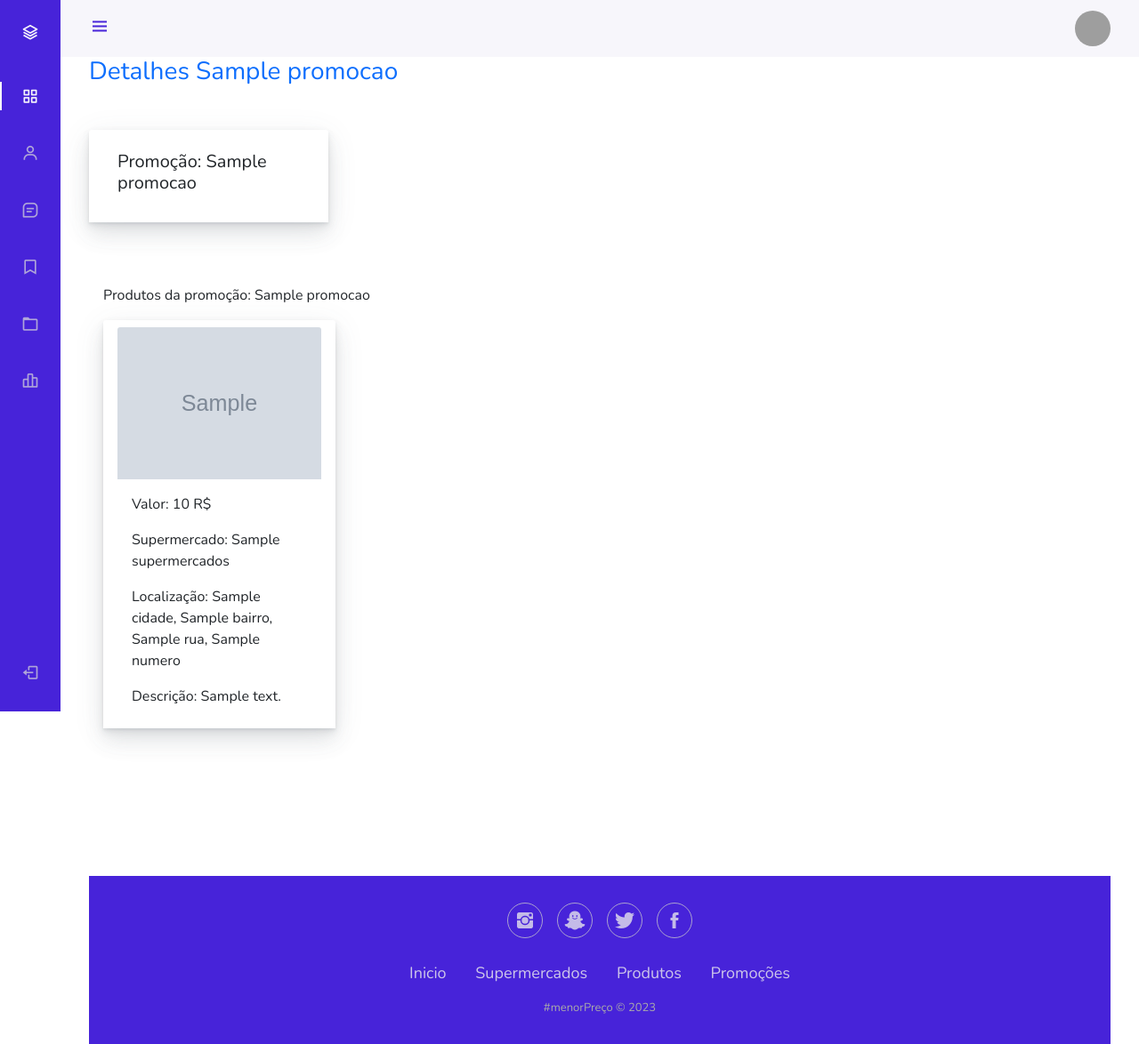
After one commit to GuilhermeFonseca10/menorPreco, a Django app: template apps/promocao/templates/promocao/promocao_detail_admin.html in a window 1280 px wide. The commit adds this page. Shown: the whole page at 89% size. Run offline with Django 4.2, Linux system fonts and the light colour scheme; the template is opened without the code that fills it: most values are stand-ins (such as "Sample title", 1, 10 or a date in 2020); grey boxes marked "Sample" are stand-in pictures; some libraries are stand-ins or nearby versions; grey boxes are pictures that could not be loaded.

Commit message:
adicionando promocoes no admin

```diff
--- /dev/null
+++ b/apps/promocao/templates/promocao/promocao_detail_admin.html
@@ -0,0 +1,66 @@
+{% extends "admin_base.html" %}
+{% load bootstrap5 %}
+
+{% load static %}
+
+{% block 'head' %}
+<link href="{% static 'core/core.css' %}" rel="stylesheet">
+{% endblock %}
+
+
+{% block 'body' %}
+<h3 class="text-primary mb-5 mt-5">Detalhes {{promocao.nome}}</h3>
+<section>
+    <div class="row">
+
+        <div class="col-lg-3 mb-3 gallery">
+
+            <div class="card card-header">
+                <div class="card-body">
+                    <h5 class="card-title">Promoção: {{promocao.nome}}</h5>
+
+
+
+                    <!-- <a href="" class="btn btn-outline-danger btn-sm"><i class="far fa-heart"></i></a> -->
+                </div>
+            </div>
+        </div>
+
+
+    </div>
+  </section>
+  </div>
+<br>
+  <div class="container geral">
+
+    <p>Produtos da promoção: {{promocao.nome}}</p>
+     <section>
+         <div class="row">
+             {% for produto in promocao.supermercados.produto_set.all %}
+             <div class="col-lg-3 mb-3 gallery">
+
+                 <div class="card card-header">
+
+                     {%if produto.imagem%}
+                         <img src="{{produto.imagem.url}}" class="card-img-top" alt="...">
+                     {%endif%}
+                     <div class="card-body">
+                        <p class="card-text">Valor: {{produto.valor}} R$</p>
+                        <p class="card-text">Supermercado: {{produto.supermercados}}</p>
+                        <p class="card-text">Localização: {{produto.supermercados.cidade}}, {{produto.supermercados.bairro}},
+                            {{produto.supermercados.rua}}, {{produto.supermercados.numero}}</p>
+                        <p class="card-text">Descrição: {{produto.descricao}}</p>
+
+
+
+                         <!-- <a href="" class="btn btn-outline-danger btn-sm"><i class="far fa-heart"></i></a> -->
+                     </div>
+
+                 </div>
+
+             </div>
+             {%endfor%}
+         </div>
+     </section>
+ </div>
+  {%endblock%}
--- a/apps/promocao/urls.py
+++ b/apps/promocao/urls.py
@@ -1,6 +1,7 @@
 from django.urls import path
 from promocao.views.promocao_create import PromocaoCreateView
 from promocao.views.promocao_detail import PromocaoDetailView
+from promocao.views.promocao_detail_admin import PromocaoAdminDetailView
 from promocao.views.promocao_list import PromocaoListView
 
 urlpatterns = [
@@ -11,4 +12,9 @@ urlpatterns = [
         PromocaoDetailView.as_view(),
         name="promocao_detail",
     ),
+    path(
+        "promocao_detail_admin/<int:pk>/",
+        PromocaoAdminDetailView.as_view(),
+        name="promocao_detail_admin",
+    ),
 ]
--- a/apps/supermercado/templates/supermercado/supermercado_detail_promocao.html
+++ b/apps/supermercado/templates/supermercado/supermercado_detail_promocao.html
@@ -28,7 +28,7 @@
                 <div class="card card-header">
                     <div class="card-body">
                         <h5 class="card-title">Promoção: {{c.nome}}</h5>
-                        <a href="#" class="btn btn-outline-primary btn-sm">Ver promoção</a>
+                        <a href="{%url 'promocao_detail_admin' c.id%}" class="btn btn-outline-primary btn-sm">Ver promoção</a>
                         <a href="#" class="btn btn-outline-primary btn-sm">Editar</a>
                         <a href="#" class="btn btn-outline-danger btn-sm">Excluír</a>
                     </div>
--- a/integrador/settings.py
+++ b/integrador/settings.py
@@ -42,6 +42,7 @@ INSTALLED_APPS = [
     "django.contrib.staticfiles",
     "bootstrap5",
     "rolepermissions",
+    "django_filters",
     # Apps
     "usuario",
     "core",
```
Also changed, not shown: apps/core/filters.py (added, +14 -0 lines), apps/core/templates/core/home.html (+26 -4 lines), apps/core/views/home_view.py (+22 -9 lines), apps/promocao/views/promocao_detail_admin.py (added, +16 -0 lines).
